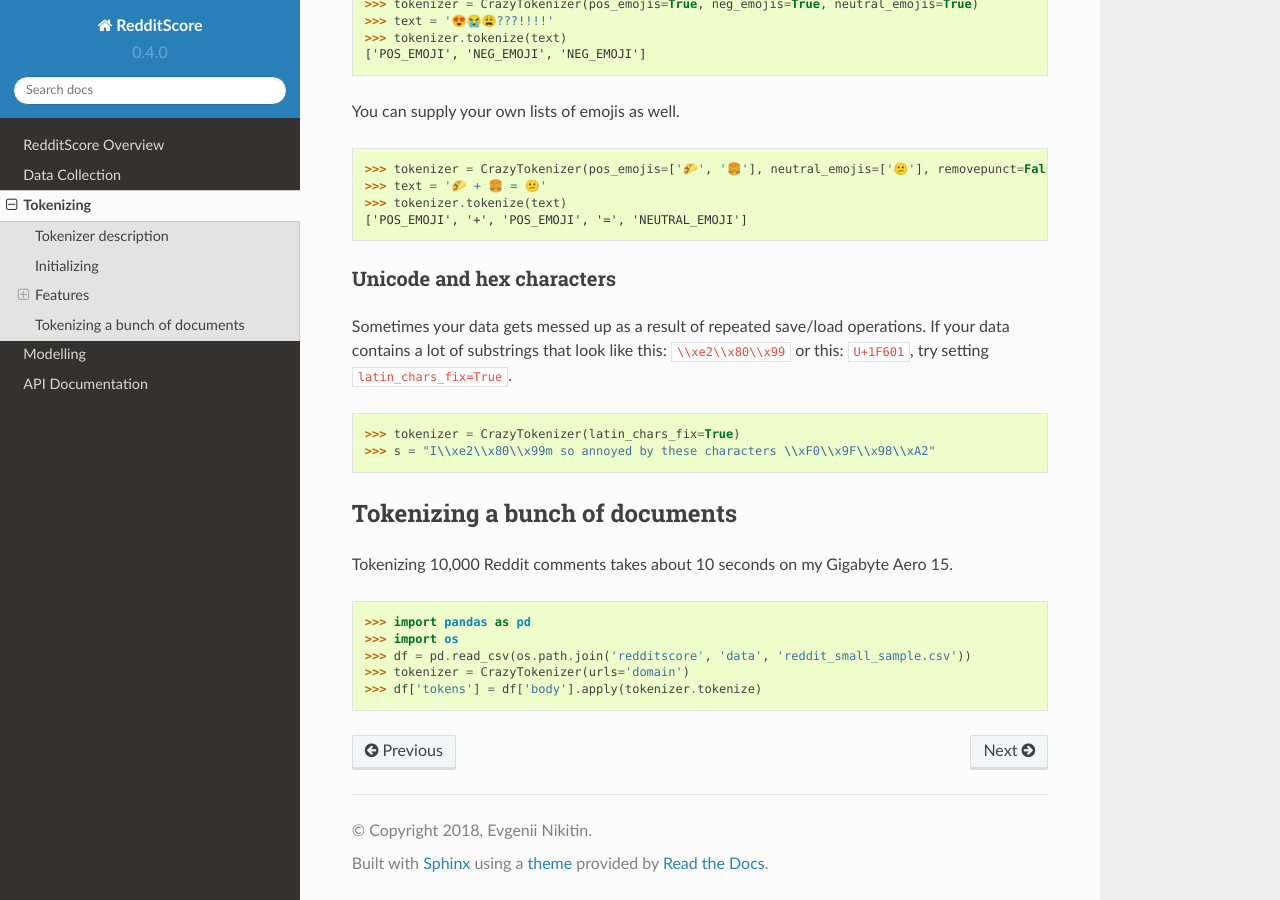
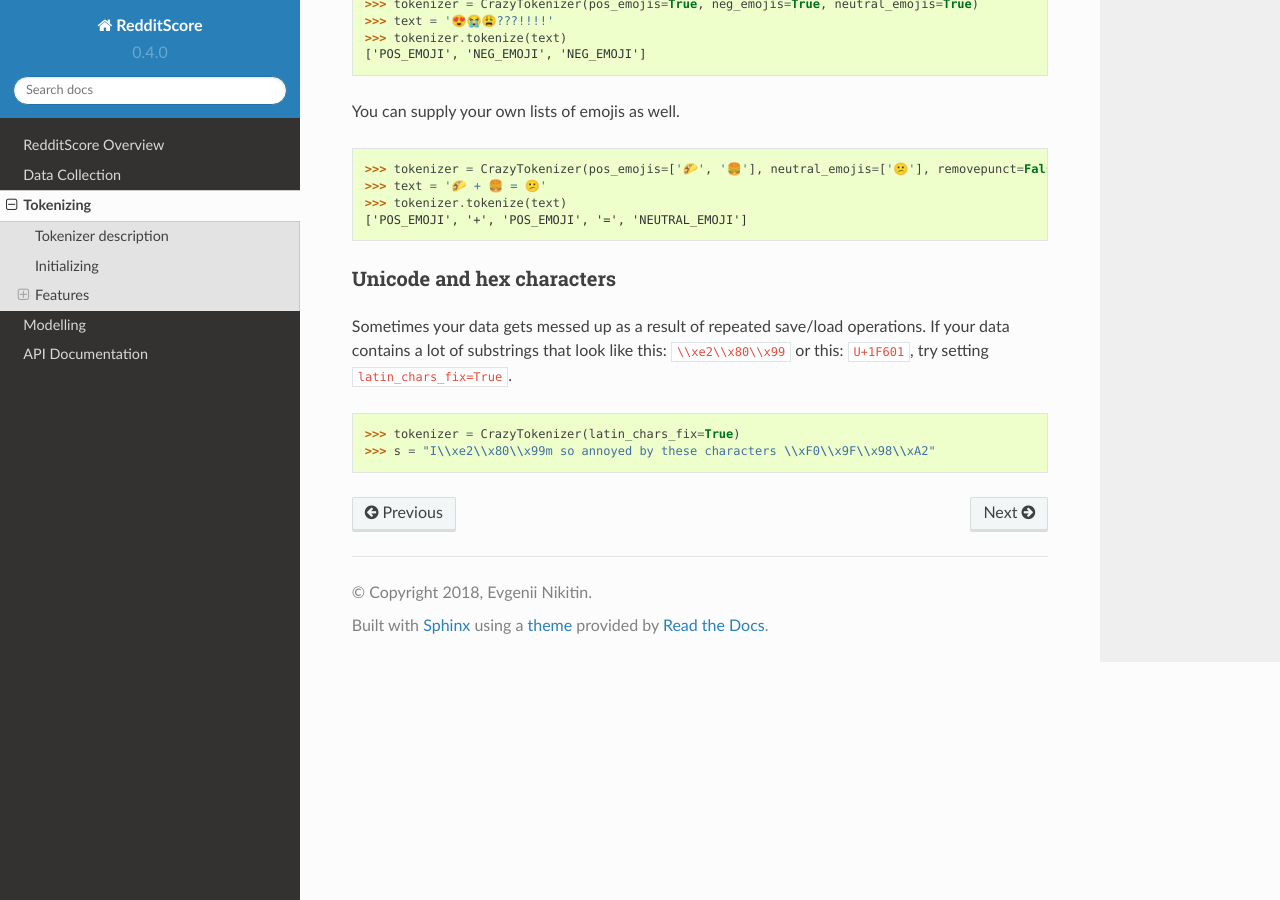
Before and after one commit to crazyfrogspb/RedditScore, a Sphinx documentation site: the page built from docs/source/tokenizing.rst, in a window 1280 px wide and 900 px high, scrolled down 6676 px. Built offline with Sphinx 7.4.7 and the Read the Docs theme 2.0.0, drawn with Linux system fonts in a browser that asks for light colours; pages that are not in the unit, such as notebooks, are missing from menus.

Commit message:
Documentation update

```diff
--- a/docs/source/modelling.rst
+++ b/docs/source/modelling.rst
@@ -40,6 +40,7 @@ To save the model:
 >>> multi_model.save_model('models/multi.pkl')
 
 Each module has its own ``load_model`` function:
+
 >>> fasttext_model = fasttext.load_model('models/fasttext')
 >>> multi_model.save_model('models/multi.pkl')
 
--- a/docs/source/tokenizing.rst
+++ b/docs/source/tokenizing.rst
@@ -307,13 +307,3 @@ or this: ``U+1F601``, try setting ``latin_chars_fix=True``.
 
 >>> tokenizer = CrazyTokenizer(latin_chars_fix=True)
 >>> s = "I\\xe2\\x80\\x99m so annoyed by these characters \\xF0\\x9F\\x98\\xA2"
-
-Tokenizing a bunch of documents
--------------------------------
-Tokenizing 10,000 Reddit comments takes about 10 seconds on my Gigabyte Aero 15.
-
->>> import pandas as pd
->>> import os
->>> df = pd.read_csv(os.path.join('redditscore', 'data', 'reddit_small_sample.csv'))
->>> tokenizer = CrazyTokenizer(urls='domain')
->>> df['tokens'] = df['body'].apply(tokenizer.tokenize)
```
